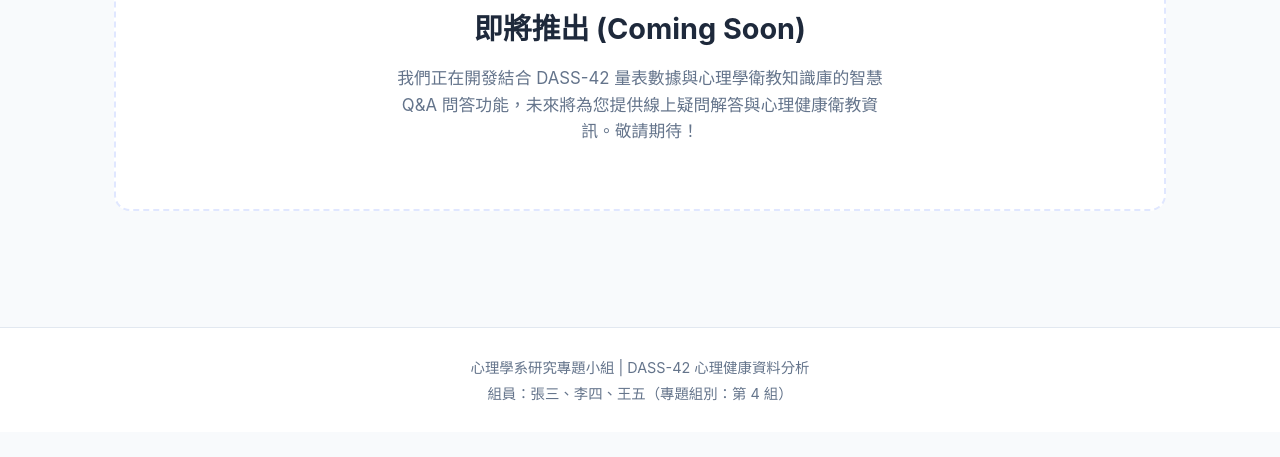
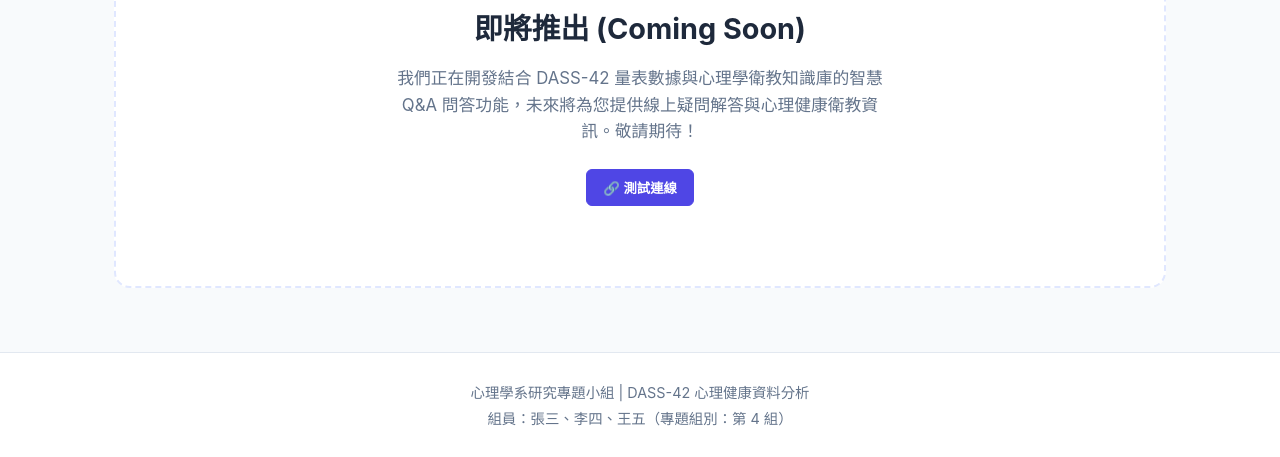
Before and after one commit to d84111103/dass-42, a plain HTML site: page ask.html in a window 1280 px wide. Shown: the part 368-825 px from the top of the page. Before the commit the page ends 800 px from the top, so only its background shows below. Drawn offline with Linux system fonts and the light colour scheme.

Commit message:
Update ask.html

```diff
--- a/ask.html
+++ b/ask.html
@@ -28,11 +28,17 @@
       <p>提供 DASS-42 量表相關衛教知識、專題常見疑問解答與智慧問答模組。</p>
     </div>
 
-    <!-- 即將推出卡片 -->
+    <!-- Coming Soon Card -->
     <div class="coming-soon-box">
       <div class="coming-soon-icon">🚀</div>
       <h2>即將推出 (Coming Soon)</h2>
       <p>我們正在開發結合 DASS-42 量表數據與心理學衛教知識庫的智慧 Q&A 問答功能，未來將為您提供線上疑問解答與心理健康衛教資訊。敬請期待！</p>
+
+      <!-- 測試連線按鈕與結果顯示 -->
+      <div style="margin-top: 1.5rem;">
+        <button id="testBtn" class="btn-toggle active" onclick="testConnection()">🔗 測試連線</button>
+        <div id="testResult" style="margin-top: 1rem; font-size: 0.95rem; font-weight: 600; word-break: break-all;"></div>
+      </div>
     </div>
   </main>
 
@@ -41,5 +47,41 @@
     <p>組員：張三、李四、王五（專題組別：第 4 組）</p>
   </footer>
 
+  <script>
+    async function testConnection() {
+      const resultDiv = document.getElementById('testResult');
+      const btn = document.getElementById('testBtn');
+
+      resultDiv.style.color = 'var(--text-muted)';
+      resultDiv.textContent = '連線測試中...';
+      btn.disabled = true;
+
+      try {
+        const response = await fetch('https://applied-social-psychology.d84111103.workers.dev/', {
+          method: 'POST',
+          headers: {
+            'Content-Type': 'application/json'
+          },
+          body: JSON.stringify({ action: 'test' })
+        });
+
+        const data = await response.json();
+
+        if (response.ok) {
+          resultDiv.style.color = '#10b981'; // 成功顯示綠色
+          resultDiv.textContent = `連線成功！回應內容：${JSON.stringify(data)}`;
+        } else {
+          resultDiv.style.color = '#ef4444'; // 失敗顯示紅色
+          resultDiv.textContent = `連線失敗 (HTTP ${response.status})：${data.error || JSON.stringify(data)}`;
+        }
+      } catch (error) {
+        resultDiv.style.color = '#ef4444'; // 網路或跨域等錯誤
+        resultDiv.textContent = `連線發生錯誤：${error.message}`;
+      } finally {
+        btn.disabled = false;
+      }
+    }
+  </script>
+
 </body>
 </html>
```
